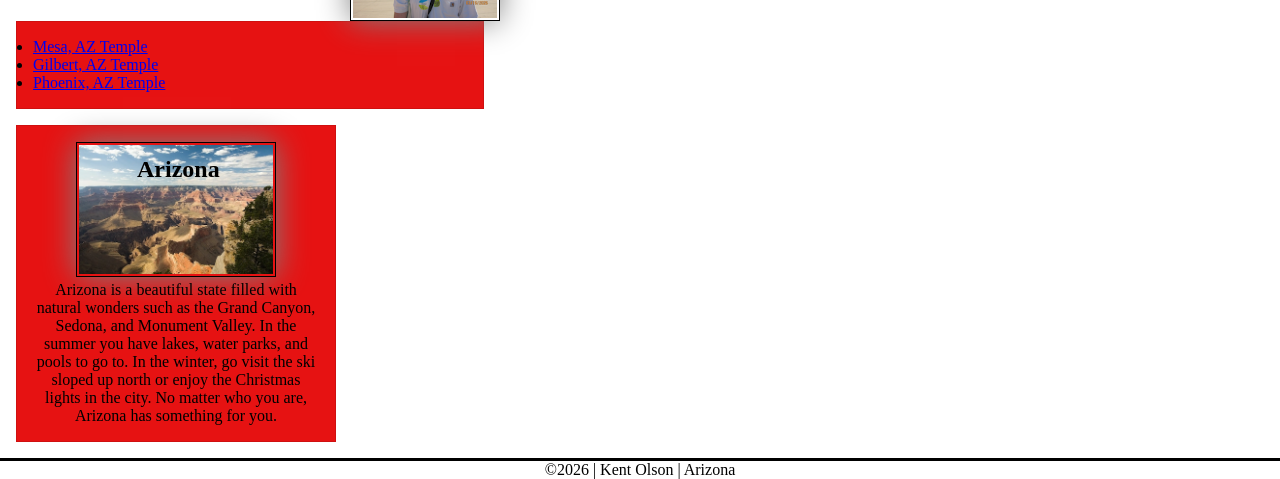
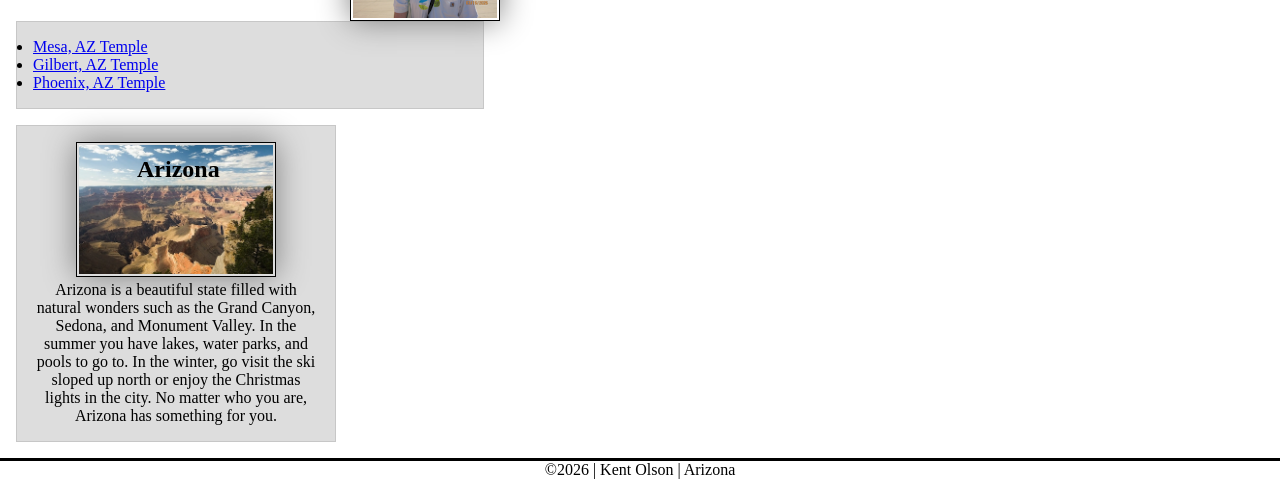
Before and after one commit to j-kent-olson/wdd130, a plain HTML site: page index.html in a window 1280 px wide. Shown: the part 382-861 px from the top of the page. Drawn offline with Linux system fonts and the light colour scheme.

Commit message:
Return to og

```diff
--- a/styles/styles.css
+++ b/styles/styles.css
@@ -84,6 +84,6 @@ footer {
     margin: 1rem;
     border: 1px solid rgb(0 0 0 / 10%);
     padding: 1rem;
-    background-color: #e61212;
+    background-color: #ddd;
     color: #000
 }
```
